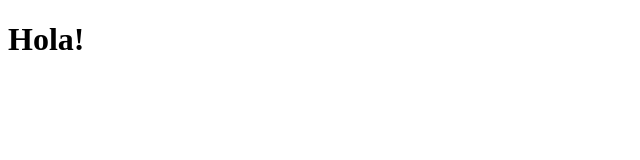
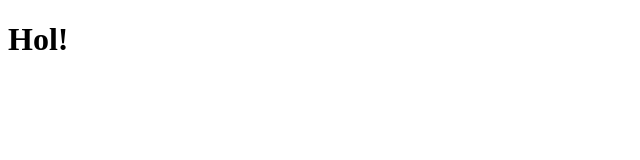
Before and after one commit to abizmo/portfolio-v3, a React (Vite) app: page / in a window 1280 px wide. Shown: the top 160 px of the page, without its empty margins (0-640 px from the left). Built offline with nearby package versions, Linux system fonts and the light colour scheme.

Commit message:
test: remove 'a'

```diff
--- a/src/App.tsx
+++ b/src/App.tsx
@@ -2,7 +2,7 @@ import React from 'react';
 import './App.css';
 
 function App() {
-  return <h1>Hola!</h1>;
+  return <h1>Hol!</h1>;
 }
 
 export default App;
```
